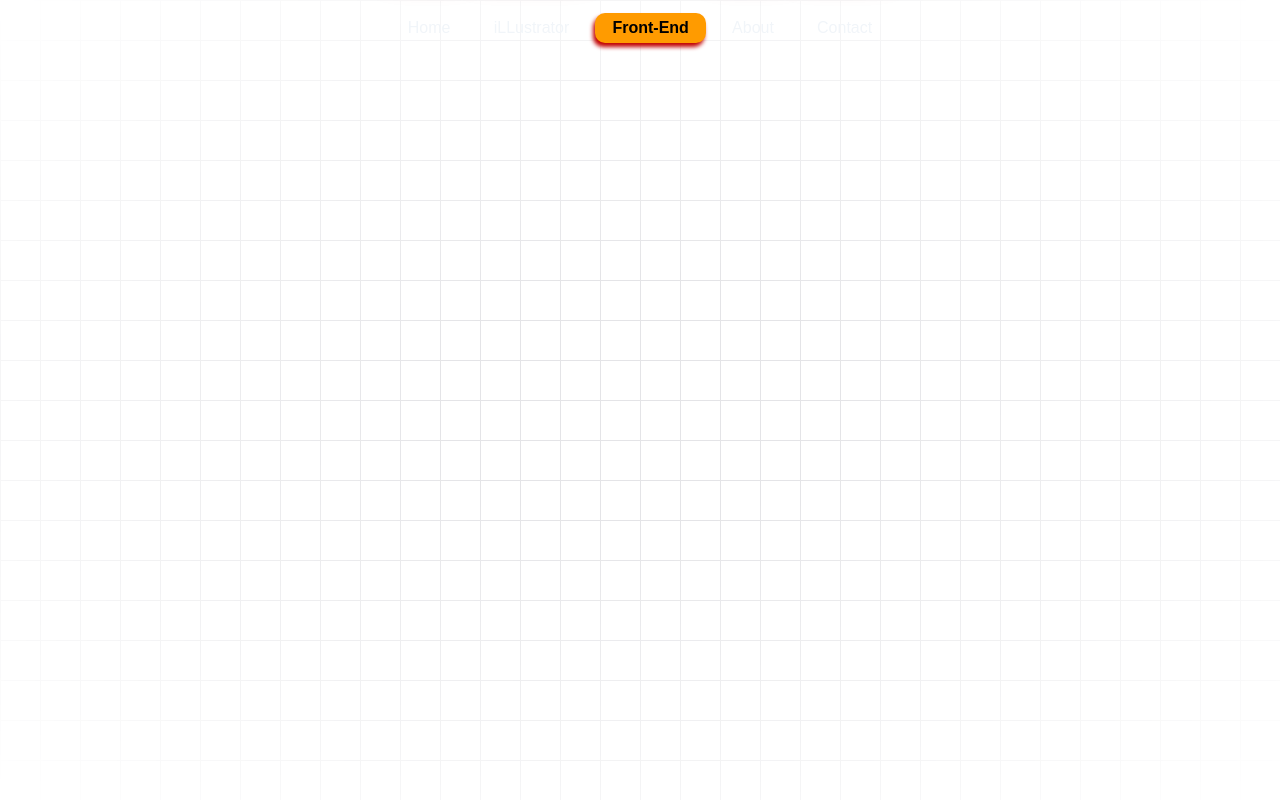
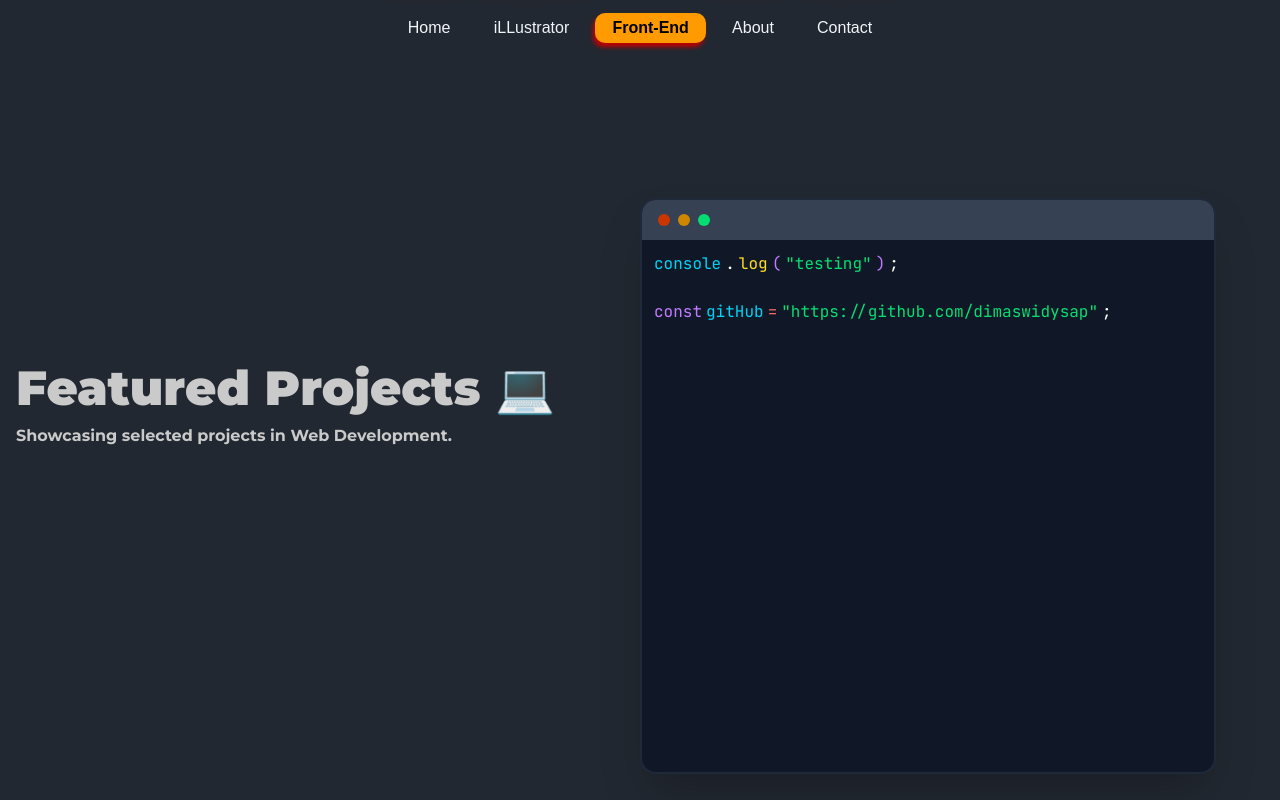
Before and after one commit to dimaswidysap/v3.portofolio, a Next.js app: page /front-end in a window 1280 px wide. Shown: the top 800 px of the page. Built offline with nearby package versions, Linux system fonts and the light colour scheme; a web font is replaced by a local one.

Commit message:
first-commit

```diff
--- /dev/null
+++ b/src/app/about/education/page.tsx
@@ -0,0 +1,9 @@
+const EducatioPage = () => {
+  return (
+    <section className="w-full h-screen bg-slate-700">
+      <div></div>
+    </section>
+  );
+};
+
+export default EducatioPage;
--- a/src/app/front-end/page.tsx
+++ b/src/app/front-end/page.tsx
@@ -1,9 +1,11 @@
 import FrontEndHeaderComponent from "@/components/headers/FrontEndHeader/FrontEndHeaderComponent";
-
+import FrontEndHeroSection from "@/components/FrontEndHeroSection/FrontEndHeroSection";
 const FrontEndPage = () => {
+  console.log("testing");
   return (
     <main>
       <FrontEndHeaderComponent />
+      <FrontEndHeroSection />
     </main>
   );
 };
--- a/src/app/globals.css
+++ b/src/app/globals.css
@@ -24,7 +24,9 @@
 .lenis.lenis-smooth [data-lenis-prevent] {
   overscroll-behavior: contain;
 }
-
+html.lenis {
+  height: auto;
+}
 /* Universal button */
 
 .globalButton {
@@ -64,8 +66,9 @@
   transform: translate(0%, 0%);
   width: 100%;
   height: 100%;
-  background: #28282d;
+  background-color: #28282d;
   border-radius: 10px;
+  box-shadow: rgba(0, 0, 0, 0.35) 0px 5px 15px;
 }
 
 .globalButton::after {
@@ -121,7 +124,3 @@
 .bg-accen-first {
   background-color: var(--accen-first);
 }
-
-html.lenis {
-  height: auto;
-}
--- a/src/components/AboutHeroSection/AboutHeroSection.tsx
+++ b/src/components/AboutHeroSection/AboutHeroSection.tsx
@@ -89,6 +89,15 @@ const AboutHeroSection = () => {
               atau desain grafis, saya memang memiliki ketertarikan pada bidang
               bidang tersebut.
             </p>
+          </div>
+          <span className="h-0.5 w-[20%] bg-accen-first"></span>
+          <div className="flex gap-10">
+            <Link className="globalButton bg-sky-50" href="/about/education/">
+              Education
+            </Link>
+            <Link className="globalButton bg-sky-50" href="/about/education/">
+              Certificate
+            </Link>
           </div>
           <span className="h-0.5 w-full bg-accen-first"></span>
         </section>
--- /dev/null
+++ b/src/components/FrontEndHeroSection/FrontEndHeroSection.tsx
@@ -0,0 +1,59 @@
+"use client";
+import React, { useRef } from "react";
+import { motion, useScroll, useTransform, useSpring } from "framer-motion";
+
+const FrontEndHeroSection = () => {
+  const containerRef = useRef(null);
+
+  // Pantau progress scroll pada section ini
+  const { scrollYProgress } = useScroll({
+    target: containerRef,
+    offset: ["start end", "end start"],
+  });
+
+  // Gunakan spring untuk feel yang lebih smooth dan premium
+  const smoothProgress = useSpring(scrollYProgress, {
+    stiffness: 70,
+    damping: 20,
+  });
+
+  // Fungsi untuk membuat progres tinggi yang berbeda tiap kolom
+  // Kita buat rentang aktif yang bergeser untuk tiap index (0, 1, 2, 3)
+  const useColumnHeight = (index: number) => {
+    const start = index * 0.1; // Kolom 1 mulai di 0, kolom 2 di 0.1, dst.
+    const end = start + 0.4; // Tiap kolom butuh durasi 0.4 dari total scroll
+    return useTransform(smoothProgress, [start, end], ["0%", "100%"]);
+  };
+
+  const columns = [
+    { color: "bg-slate-500", height: useColumnHeight(0) },
+    { color: "bg-slate-600", height: useColumnHeight(1) },
+    { color: "bg-slate-700", height: useColumnHeight(2) },
+    { color: "bg-slate-800", height: useColumnHeight(3) },
+  ];
+
+  return (
+    <section
+      ref={containerRef}
+      className="w-full h-220 relative z-10 bg-secondary"
+    >
+      {/* Container Span - Fixed agar menempel saat di-scroll */}
+      <div className="sticky top-0 left-0 w-full flex h-screen overflow-hidden pointer-events-none">
+        {columns.map((col, i) => (
+          <motion.span
+            key={i}
+            className={`inline-flex w-[25%] ${col.color} origin-top`}
+            style={{ height: col.height }}
+          />
+        ))}
+      </div>
+
+      {/* Konten dummy untuk memberikan ruang scroll */}
+      <div className=" z-20 flex flex-col items-center justify-start pt-[1vh] h-full top-0 absolute w-full  text-white">
+        <div className="w-full h-full  max-width-custom"></div>
+      </div>
+    </section>
+  );
+};
+
+export default FrontEndHeroSection;
--- a/src/components/footer/footer.tsx
+++ b/src/components/footer/footer.tsx
@@ -13,12 +13,6 @@ const Footer = () => {
     { label: "About", href: "/about" },
     { label: "Contact", href: "/contact" },
   ];
-
-  const email = "dimaswidysaputra41@gmail.com";
-  const subject = "Halo Widy";
-  const body = "Saya ingin berdiskusi tentang...";
-
-  const mailtoUrl = `https://mail.google.com/mail/?view=cm&fs=1&to=${email}&su=${subject}&body=${body}`;
 
   return (
     <footer className={`${style.containerFooter} w-full z-20 relative`}>
@@ -48,14 +42,9 @@ const Footer = () => {
               <h1 className="text-[3em] md:text-[4em] font-extrabold main-font">
                 Let`s discuss your project 🚀
               </h1>
-              <a
-                href={mailtoUrl}
-                target="_blank"
-                rel="noopener noreferrer"
-                className="globalButton"
-              >
+              <Link href="/contact" className="globalButton">
                 Contact Me
-              </a>
+              </Link>
               {/* container icon sosmed */}
               <div className="flex gap-3">
                 {IconSosmed(
--- a/src/components/headers/FrontEndHeader/FrontEndHeaderComponent.tsx
+++ b/src/components/headers/FrontEndHeader/FrontEndHeaderComponent.tsx
@@ -1,20 +1,73 @@
-import { cn } from "@/lib/utils";
-import React from "react";
+import { JetBrains_Mono } from "next/font/google";
+import Link from "next/link";
+const pesan = `"testing"`;
+const linkGithub = `"https://github.com/dimaswidysap"`;
+
+const jetbrainsMono = JetBrains_Mono({
+  subsets: ["latin"],
+  display: "swap",
+});
 
 const FrontEndHeaderComponent = () => {
   return (
-    <div className="relative flex h-[50rem] w-full items-center justify-center bg-white dark:bg-black">
-      <div
-        className={cn(
-          "absolute inset-0",
-          "[background-size:40px_40px]",
-          "[background-image:linear-gradient(to_right,#e4e4e7_1px,transparent_1px),linear-gradient(to_bottom,#e4e4e7_1px,transparent_1px)]",
-          "dark:[background-image:linear-gradient(to_right,#262626_1px,transparent_1px),linear-gradient(to_bottom,#262626_1px,transparent_1px)]",
-        )}
-      />
-      {/* Radial gradient for the container to give a faded look */}
-      <div className="pointer-events-none absolute inset-0 flex items-center justify-center bg-white [mask-image:radial-gradient(ellipse_at_center,transparent_20%,black)] dark:bg-black"></div>
-    </div>
+    <header className="w-full h-screen bg-primary flex justify-center">
+      <section className="w-full max-width-custom h-screen m-auto fixed ">
+        {/* container fake vs code */}
+        <div className="hidden md:flex h-screen w-full absolute items-center inset-0 justify-end md:items-end">
+          <div className="w-[45%] relative z-20 aspect-square bg-gray-900 mr-[5%] mb-[2%] rounded-2xl overflow-hidden shadow-2xl border-2 border-gray-800">
+            <header className="h-10 w-full bg-gray-700">
+              <div className="h-full flex gap-2 items-center pl-4">
+                <span className="bg-orange-700 inline-flex h-[30%] rounded-full aspect-square"></span>
+                <span className="bg-yellow-600 inline-flex h-[30%] rounded-full aspect-square"></span>
+                <span className="bg-green-400 inline-flex h-[30%] rounded-full aspect-square"></span>
+              </div>
+            </header>
+            <div className={`${jetbrainsMono.className} p-3 `}>
+              <div className="flex gap-1 items-center">
+                <p className="text-cyan-400">console</p>
+                <p className="text-white">.</p>
+                <p className="text-yellow-300">log</p>
+                <p className="text-purple-400">(</p>
+                <p className="text-green-400">{pesan}</p>
+                <p className="text-purple-400">)</p>
+                <p className="text-white">;</p>
+              </div>
+            </div>
+            <div className={`${jetbrainsMono.className} p-3 `}>
+              <div className="flex gap-1 items-center">
+                <p className="text-purple-400">const</p>
+                <Link
+                  target="_blanks"
+                  className="text-cyan-400"
+                  href="https://github.com/dimaswidysap"
+                >
+                  gitHub
+                </Link>
+                <p className="text-red-400">=</p>
+                <Link
+                  target="_blanks"
+                  href="https://github.com/dimaswidysap"
+                  className="text-green-400"
+                >
+                  {linkGithub}
+                </Link>
+                <p className="text-white">;</p>
+              </div>
+            </div>
+          </div>
+        </div>
+        <div className="h-screen w-full absolute inset-0 pl-4 flex items-center">
+          <div className="montserrat">
+            <h1 className="main-font font-black text-[3em]">
+              Featured Projects 💻
+            </h1>
+            <p className="font-bold main-font">
+              Showcasing selected projects in Web Development.
+            </p>
+          </div>
+        </div>
+      </section>
+    </header>
   );
 };
 
--- a/src/components/headers/HomeHeader/HomeHeader.tsx
+++ b/src/components/headers/HomeHeader/HomeHeader.tsx
@@ -4,6 +4,7 @@ import Image from "next/image";
 import style from "./HomeHeader.module.css";
 import font from "@/app/my-css.module.css";
 import Magnet from "@/components/Magnet/Magnet";
+import Link from "next/link";
 // import SplashCursor from "@/components/SplashCursor/SplashCursor";
 
 const HomeHeader = () => {
@@ -36,8 +37,13 @@ const HomeHeader = () => {
               </p>
             </Magnet>
             <Magnet padding={50} disabled={false} magnetStrength={5}>
-              <span className="inline-flex mt-[40%]">
-                <button className={`globalButton`}>Download CV</button>
+              <span className="inline-flex gap-6 mt-[20%]">
+                <Link href="/about" className={`globalButton`}>
+                  Interested?
+                </Link>
+                <Link href="" className={`globalButton`}>
+                  Hire Me
+                </Link>
               </span>
             </Magnet>
           </div>
```
